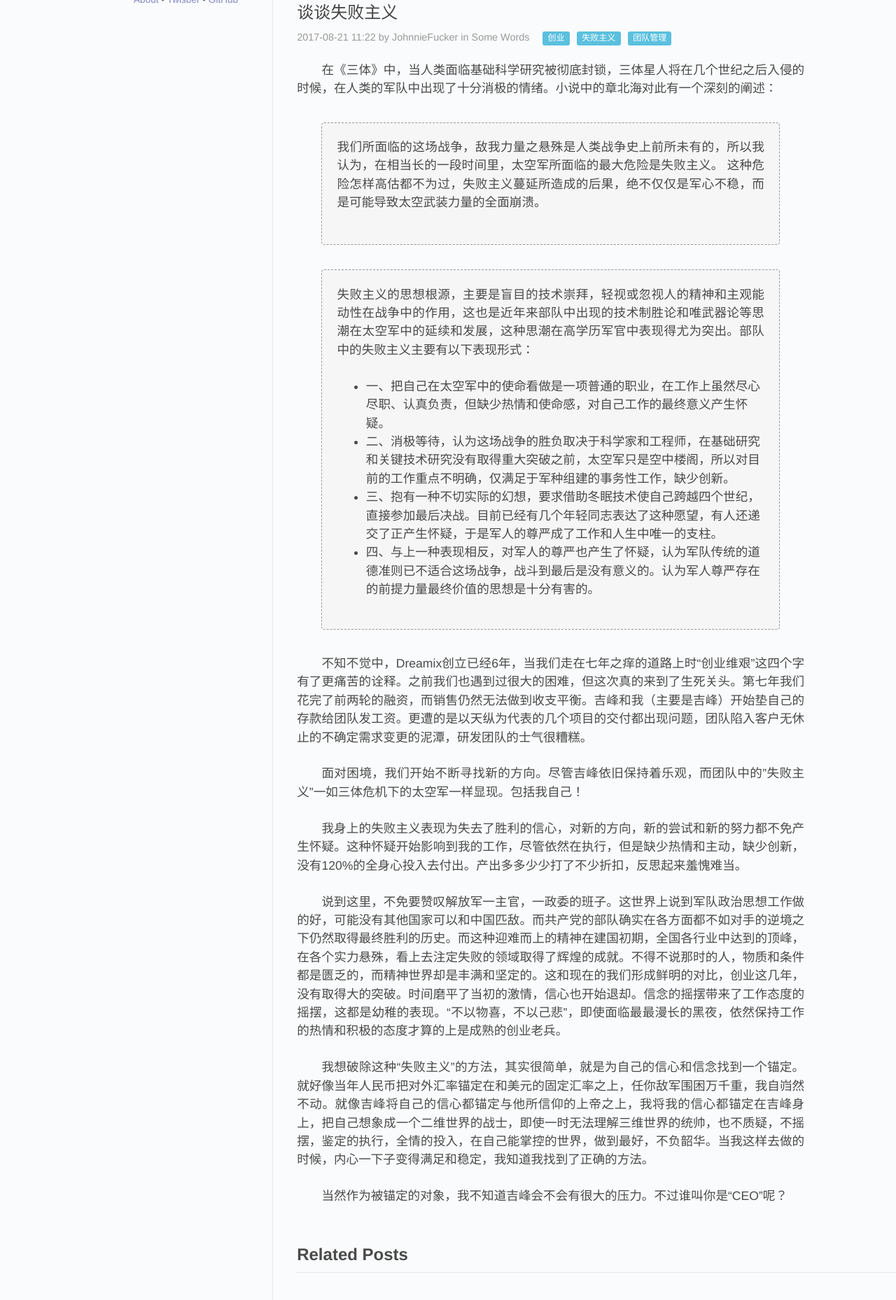
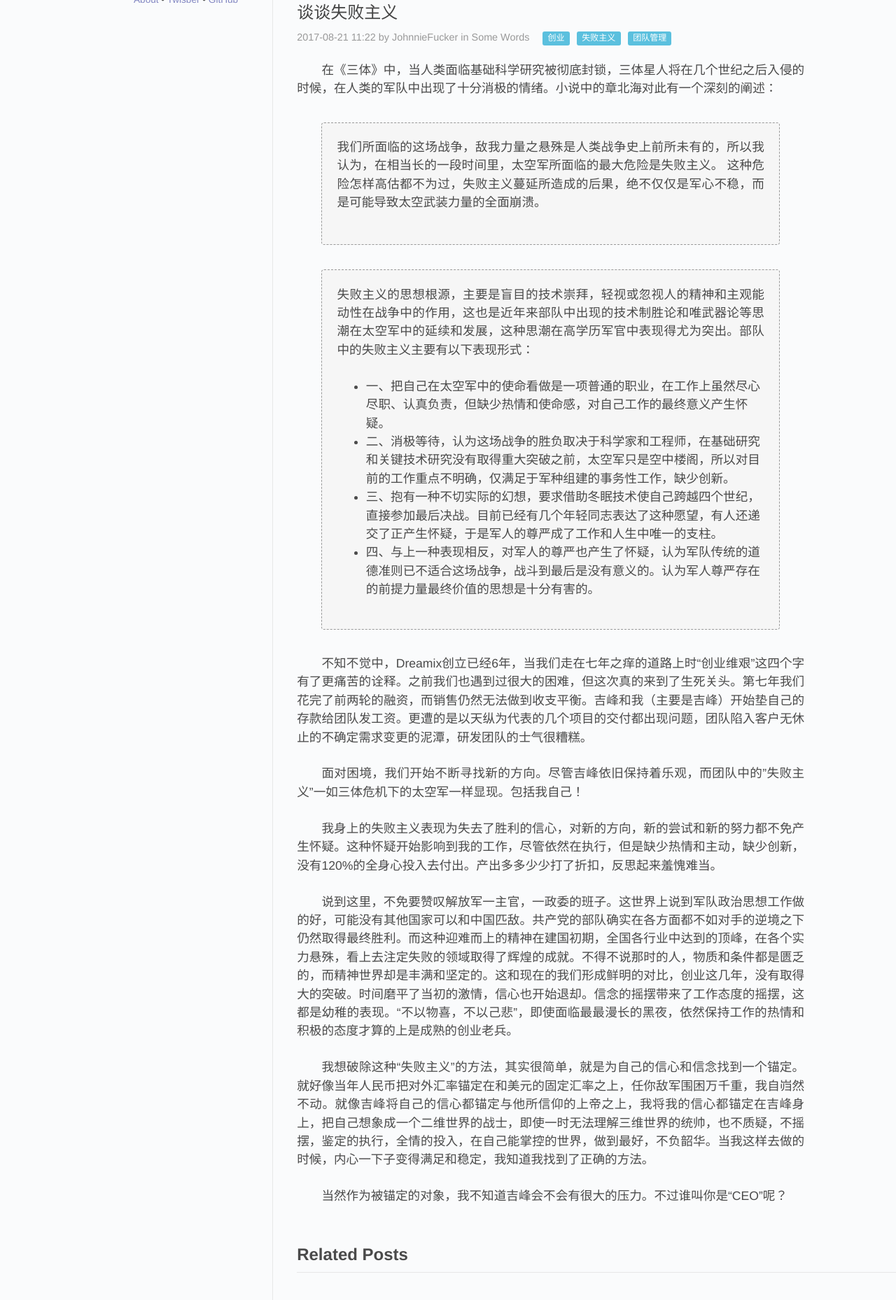
Before and after one commit to JohnnieFucker/blog, a Jekyll site: the page built from _posts/2017-08-21-defeatism.md, in a window 1280 px wide, cut to the strip 600-2458 px from the top of the page. Shown: the whole strip at 70% size. Built offline with Jekyll 4.4.1, drawn with Linux system fonts in a browser that asks for light colours; comment, search, counter and statistics services are not loaded.

Commit message:
add post

```diff
--- a/_posts/2017-08-21-defeatism.md
+++ b/_posts/2017-08-21-defeatism.md
@@ -29,9 +29,9 @@ tags:
 
 面对困境，我们开始不断寻找新的方向。尽管吉峰依旧保持着乐观，而团队中的"失败主义"一如三体危机下的太空军一样显现。包括我自己！
 
-我身上的失败主义表现为失去了胜利的信心，对新的方向，新的尝试和新的努力都不免产生怀疑。这种怀疑开始影响到我的工作，尽管依然在执行，但是缺少热情和主动，缺少创新，没有120%的全身心投入去付出。产出多多少少打了不少折扣，反思起来羞愧难当。
+我身上的失败主义表现为失去了胜利的信心，对新的方向，新的尝试和新的努力都不免产生怀疑。这种怀疑开始影响到我的工作，尽管依然在执行，但是缺少热情和主动，缺少创新，没有120%的全身心投入去付出。产出多多少少打了折扣，反思起来羞愧难当。
 
-说到这里，不免要赞叹解放军一主官，一政委的班子。这世界上说到军队政治思想工作做的好，可能没有其他国家可以和中国匹敌。而共产党的部队确实在各方面都不如对手的逆境之下仍然取得最终胜利的历史。而这种迎难而上的精神在建国初期，全国各行业中达到的顶峰，在各个实力悬殊，看上去注定失败的领域取得了辉煌的成就。不得不说那时的人，物质和条件都是匮乏的，而精神世界却是丰满和坚定的。这和现在的我们形成鲜明的对比，创业这几年，没有取得大的突破。时间磨平了当初的激情，信心也开始退却。信念的摇摆带来了工作态度的摇摆，这都是幼稚的表现。“不以物喜，不以己悲”，即使面临最最漫长的黑夜，依然保持工作的热情和积极的态度才算的上是成熟的创业老兵。
+说到这里，不免要赞叹解放军一主官，一政委的班子。这世界上说到军队政治思想工作做的好，可能没有其他国家可以和中国匹敌。共产党的部队确实在各方面都不如对手的逆境之下仍然取得最终胜利。而这种迎难而上的精神在建国初期，全国各行业中达到的顶峰，在各个实力悬殊，看上去注定失败的领域取得了辉煌的成就。不得不说那时的人，物质和条件都是匮乏的，而精神世界却是丰满和坚定的。这和现在的我们形成鲜明的对比，创业这几年，没有取得大的突破。时间磨平了当初的激情，信心也开始退却。信念的摇摆带来了工作态度的摇摆，这都是幼稚的表现。“不以物喜，不以己悲”，即使面临最最漫长的黑夜，依然保持工作的热情和积极的态度才算的上是成熟的创业老兵。
 
 我想破除这种“失败主义”的方法，其实很简单，就是为自己的信心和信念找到一个锚定。就好像当年人民币把对外汇率锚定在和美元的固定汇率之上，任你敌军围困万千重，我自岿然不动。就像吉峰将自己的信心都锚定与他所信仰的上帝之上，我将我的信心都锚定在吉峰身上，把自己想象成一个二维世界的战士，即使一时无法理解三维世界的统帅，也不质疑，不摇摆，鉴定的执行，全情的投入，在自己能掌控的世界，做到最好，不负韶华。当我这样去做的时候，内心一下子变得满足和稳定，我知道我找到了正确的方法。
 
```
